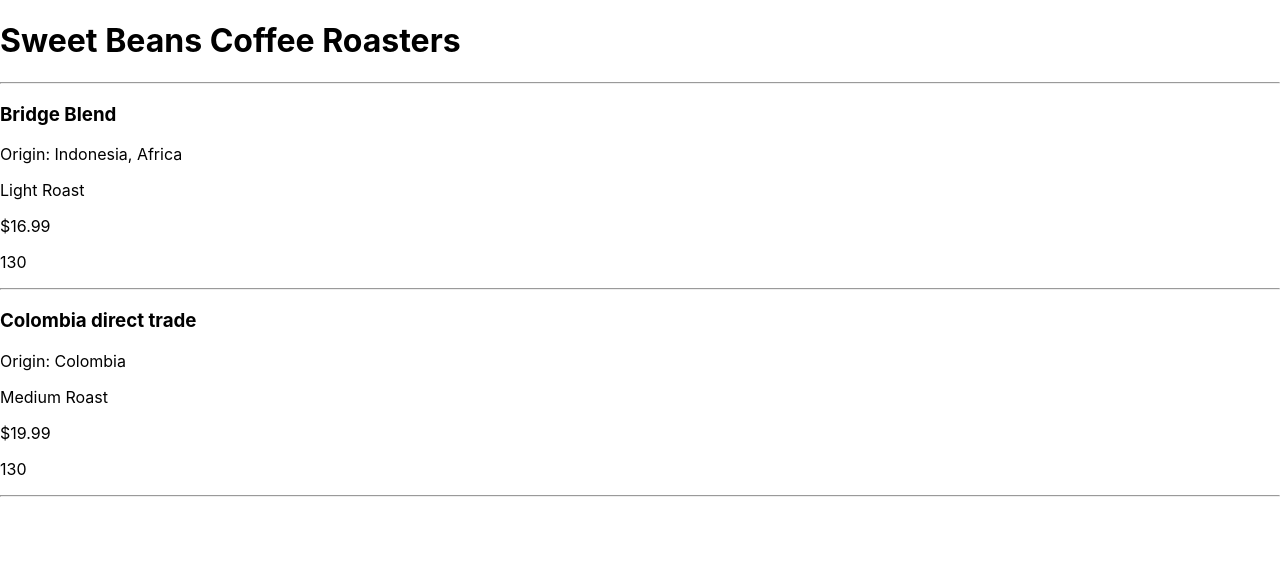
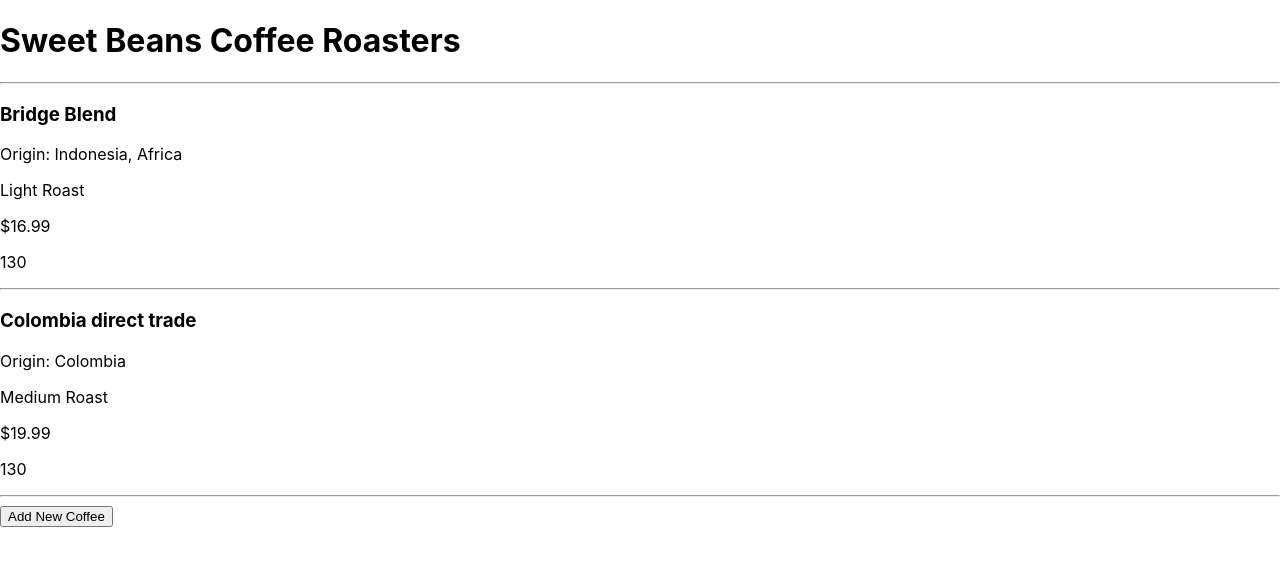
Before and after one commit to DaniS91/Coffee-Inventory-Project, a React (Create React App) app: page / in a window 1280 px wide. Shown: the top 566 px of the page. Built offline with nearby package versions, Linux system fonts and the light colour scheme.

Commit message:
begin adding state to control component, add button with function that toggles between NewCoffeeForm and CoffeeList

```diff
--- a/src/components/InventoryControl.js
+++ b/src/components/InventoryControl.js
@@ -11,17 +11,28 @@
     };
   }
 
+  handleClick = () => {
+    this.setState(prevState => ({
+      formVisible: !prevState.formVisible
+    }));
+  }
+
   render(){
 
     let currentState = null;
+    let buttonText = null;
+
     if (this.state.formVisible) {
-      currentState = <NewCoffeeForm />
+      currentState = <NewCoffeeForm />;
+      buttonText = "Back to Coffee List"
     } else {
       currentState = <CoffeeList />
+      buttonText = "Add New Coffee"
     }
     return (
       <React.Fragment>
         {currentState}
+        <button onClick={this.handleClick}>{buttonText}</button>
       </React.Fragment>
     );
   }
```
